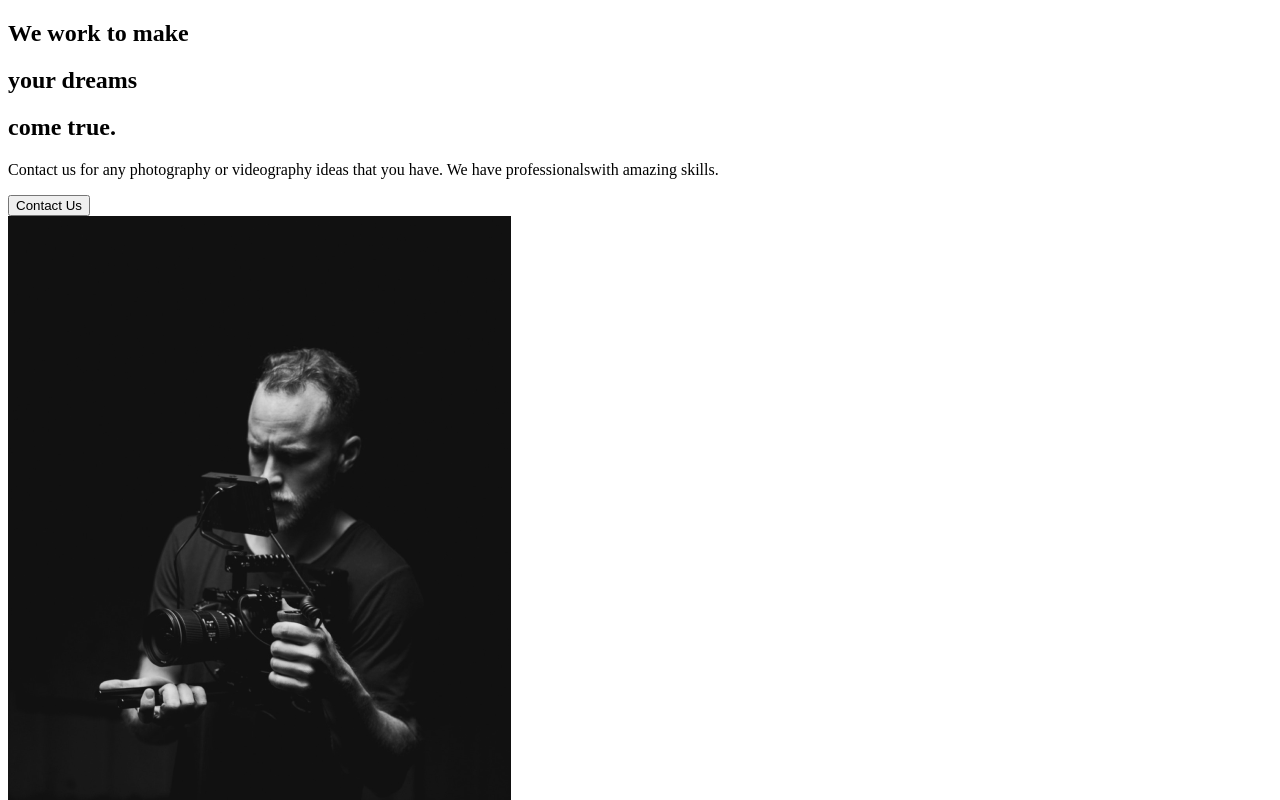
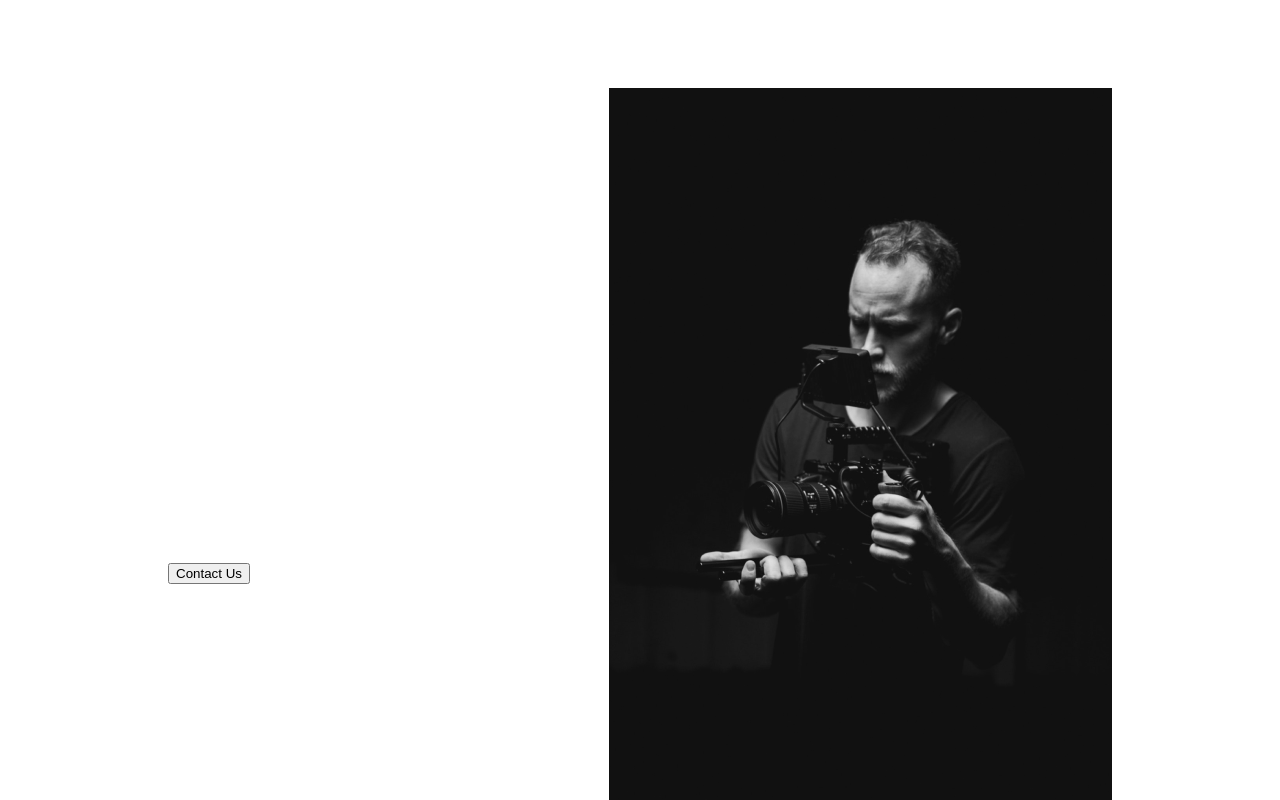
Before and after one commit to jos3ph-m/Capture, a React (Create React App) app: page / in a window 1280 px wide. Shown: the top 800 px of the page. Built offline with nearby package versions, Linux system fonts and the light colour scheme.

Commit message:
Messing with styled components

```diff
--- a/src/components/AboutSection.js
+++ b/src/components/AboutSection.js
@@ -1,9 +1,11 @@
 import React from 'react';
 import home1 from '../img/home1.png'
 
+import styled from 'styled-components';
+
 const AboutSection = () => {
   return(
-    <div>
+    <About>
       <div className="description">
         <div className="title">
           <div className="hide">
@@ -22,8 +24,18 @@ const AboutSection = () => {
       <div className="image">
         <img src={home1} alt="Man with a camera"/>
       </div>
-    </div>
+    </About>
   )
 }
 
+//Styled Component
+const About = styled.div`
+  min-height: 90vh;
+  display: flex;
+  align-items: center;
+  justify-content: space-between;
+  padding: 5rem 10rem;
+  color: white;
+`;
+
 export default AboutSection;
```
Also changed, not shown: 1 other file (tests, documents, lock files or other folders).
